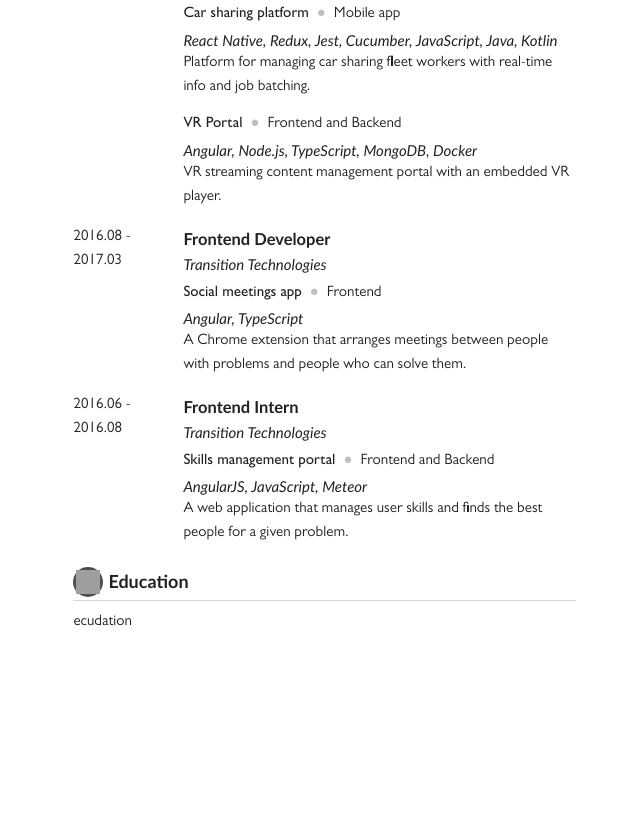
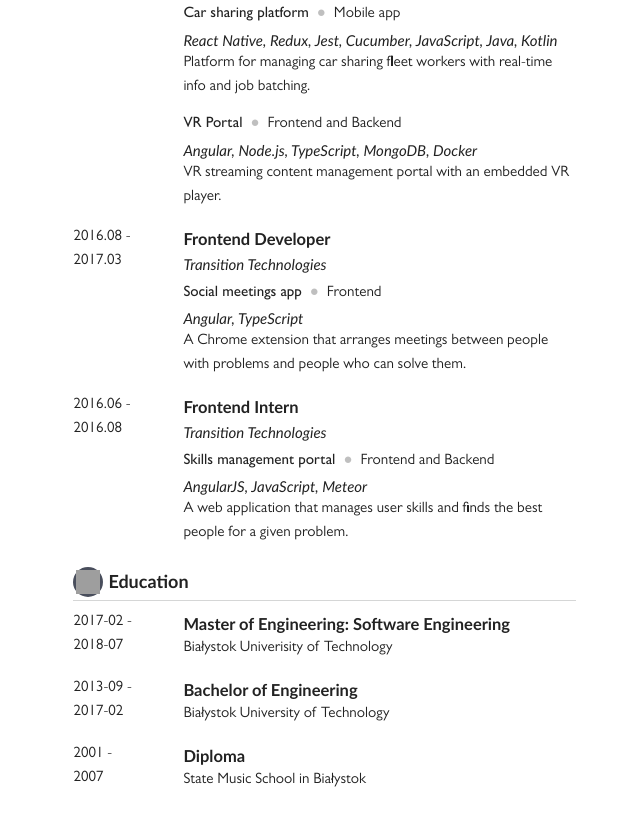
Before and after one commit to Humberd/resume, a Gatsby site: page / in a window 1280 px wide. Shown: the part 552-1378 px from the top of the page, without its empty margins (461-1101 px from the left). Before the commit the page ends 1227 px from the top, so only its background shows below. Built offline with nearby package versions, Linux system fonts and the light colour scheme; Gatsby itself is replaced by a stand-in of ours; grey boxes are pictures that could not be loaded.

Commit message:
Added education entries

```diff
--- a/src/components/segments/education.scss
+++ b/src/components/segments/education.scss
@@ -0,0 +1,8 @@
+@import "../../pages/utils";
+
+.education-details {
+	.degree {
+		@include changeFontSize(1.1rem);
+		font-weight: bold;
+	}
+}
--- a/src/components/segments/education.tsx
+++ b/src/components/segments/education.tsx
@@ -1,6 +1,33 @@
 import * as React from 'react';
 import './education.scss';
+import { DateEntry } from './date-entry';
 
-export const Education = (props) => (
-    <div>ecudation</div>
+export interface Education {
+  entries: EducationEntry[];
+}
+
+export const Education = (props:Education) => (
+    <ul>
+      {props.entries.map(it => (
+          <EducationEntry {...it} key={it.date.from}/>
+      ))}
+    </ul>
 );
+
+export interface EducationEntry {
+  date: {
+    from: string,
+    to: string
+  },
+  degree: string,
+  school: string
+}
+
+export const EducationEntry = (props: EducationEntry) => (
+    <DateEntry date={props.date}>
+      <div className="education-details">
+        <div className="degree">{props.degree}</div>
+        <div className="school">{props.school}</div>
+      </div>
+    </DateEntry>
+)
--- a/src/components/segments/work-history.tsx
+++ b/src/components/segments/work-history.tsx
@@ -3,12 +3,12 @@ import './work-history.scss';
 import { DateEntry } from './date-entry';
 
 export interface WorkHistory {
-  history: WorkEntry[]
+  entries: WorkEntry[]
 }
 
 export const WorkHistory = (props: WorkHistory) => (
     <ul className="work-history">
-      {props.history.map(it => (
+      {props.entries.map(it => (
           <WorkEntry {...it} key={it.date.from}/>
       ))}
     </ul>
--- a/src/pages/index.tsx
+++ b/src/pages/index.tsx
@@ -65,7 +65,7 @@ const WorkHistorySegment = () => (
       icon: 'work.svg',
       title: 'Work History'
     }}>
-      <WorkHistory history={[
+      <WorkHistory entries={[
         {
           date: {
             from: '2017.04',
@@ -142,7 +142,32 @@ const EducationSegment = () => (
       icon: 'school.svg',
       title: 'Education'
     }}>
-      <Education/>
+      <Education entries={[
+        {
+          date: {
+            from: '2017-02',
+            to: '2018-07'
+          },
+          degree: 'Master of Engineering: Software Engineering',
+          school: 'Białystok Univerisity of Technology'
+        },
+        {
+          date: {
+            from: '2013-09',
+            to: '2017-02'
+          },
+          degree: 'Bachelor of Engineering',
+          school: 'Białystok University of Technology'
+        },
+        {
+          date: {
+            from: '2001',
+            to: '2007'
+          },
+          degree: 'Diploma',
+          school: 'State Music School in Białystok'
+        }
+      ]}/>
     </Segment>
 );
 
```
